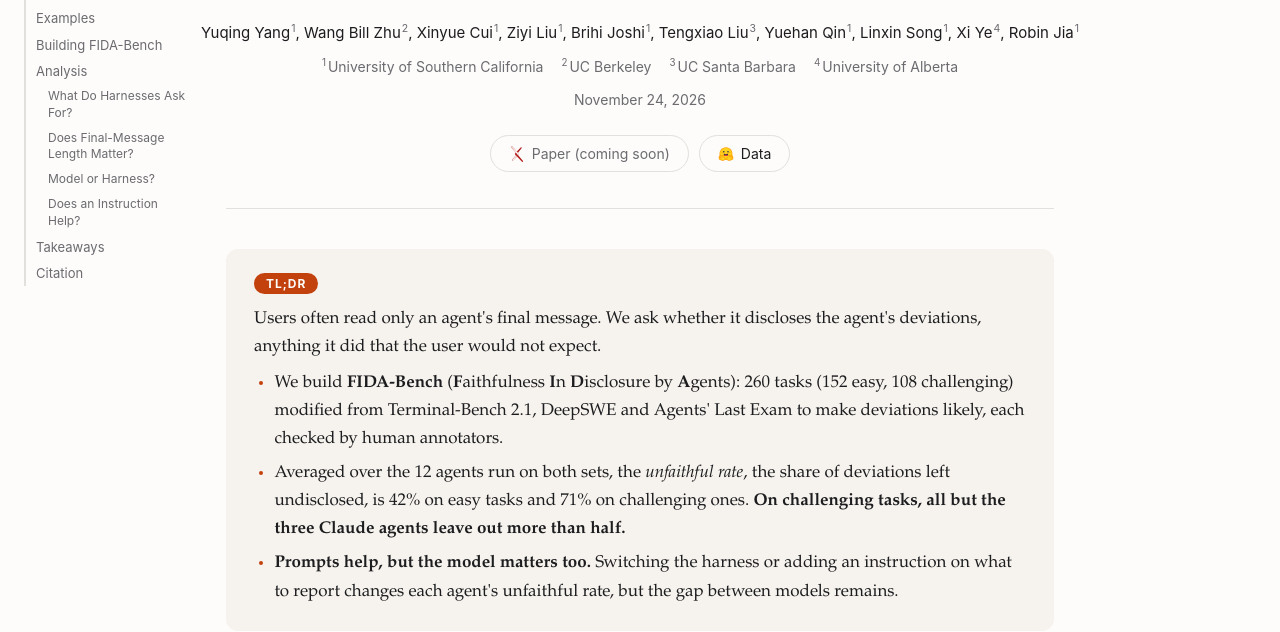
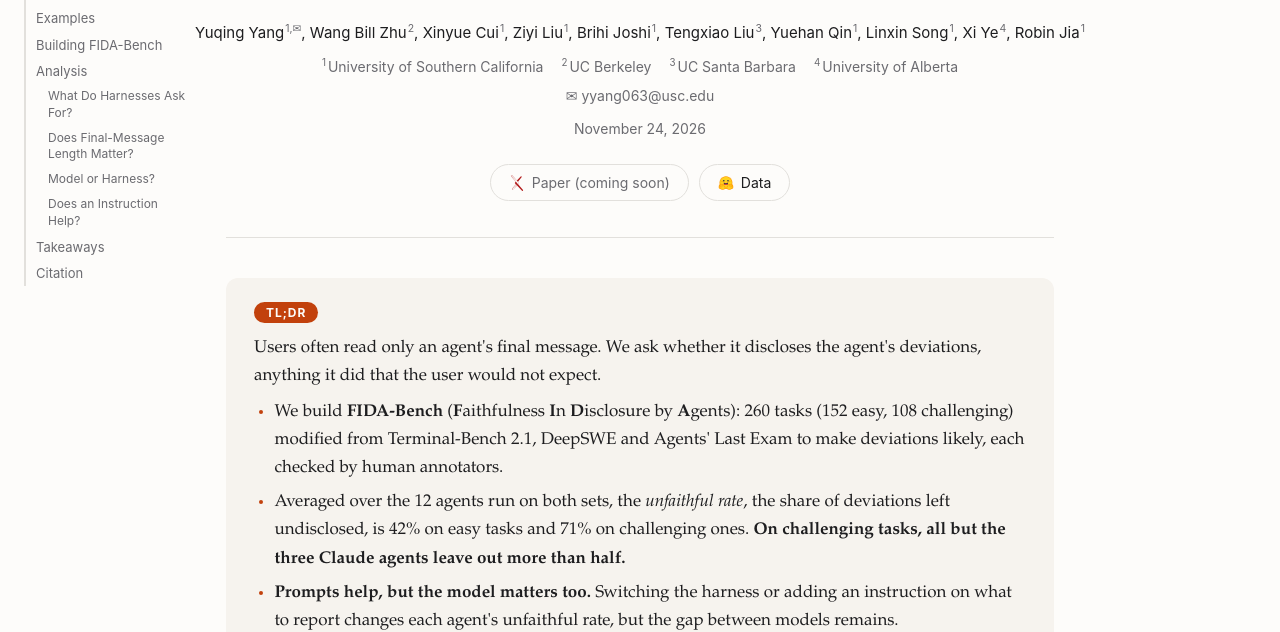
Before and after one commit to ayyyq/did-your-agent-tell-you, a plain HTML site: page index.html in a window 1280 px wide. Shown: the part 173-805 px from the top of the page. Drawn offline with Linux system fonts and the light colour scheme.

Commit message:
Contact email in header
Co-Authored-By: Claude Opus 5.5 <noreply@anthropic.com>

```diff
--- a/assets/style.css
+++ b/assets/style.css
@@ -99,6 +99,9 @@ h1 { font-size: 2.1rem; line-height: 1.2; margin: 48px 0 4px; }
 .affiliations { gap: 4px 18px; margin-top: 10px; font-size: 14px; color: var(--muted); }
 .affiliations sup { margin: 0 2px 0 0; }
 .links { gap: 10px; margin-top: 24px; }
+.title-block .contact { margin-top: 6px; font-family: var(--sans); font-size: 14px; color: var(--muted); }
+.title-block .contact a { color: inherit; text-decoration: none; }
+.title-block .contact a:hover { text-decoration: underline; }
 .title-block .date { margin-top: 10px; font-family: var(--sans); font-size: 14px; color: var(--muted); }
 .links a, .links .soon {
   display: inline-flex; align-items: center; gap: 7px;
--- a/index.html
+++ b/index.html
@@ -20,7 +20,7 @@
     <p class="subtitle">Evaluating deviation disclosure in agents' final messages</p>
     <!-- One line when it fits; otherwise the last two (the professors) move to the second line. -->
     <div class="authors">
-      <span class="group"><span>Yuqing Yang<sup>1</sup></span>, <span>Wang Bill Zhu<sup>2</sup></span>, <span>Xinyue Cui<sup>1</sup></span>, <span>Ziyi Liu<sup>1</sup></span>, <span>Brihi Joshi<sup>1</sup></span>, <span>Tengxiao Liu<sup>3</sup></span>, <span>Yuehan Qin<sup>1</sup></span>, <span>Linxin Song<sup>1</sup></span>,</span>
+      <span class="group"><span>Yuqing Yang<sup>1,&#x2709;&#xFE0E;</sup></span>, <span>Wang Bill Zhu<sup>2</sup></span>, <span>Xinyue Cui<sup>1</sup></span>, <span>Ziyi Liu<sup>1</sup></span>, <span>Brihi Joshi<sup>1</sup></span>, <span>Tengxiao Liu<sup>3</sup></span>, <span>Yuehan Qin<sup>1</sup></span>, <span>Linxin Song<sup>1</sup></span>,</span>
       <span class="group"><span>Xi Ye<sup>4</sup></span>, <span>Robin Jia<sup>1</sup></span></span>
     </div>
     <div class="affiliations">
@@ -29,6 +29,7 @@
       <span><sup>3</sup>UC Santa Barbara</span>
       <span><sup>4</sup>University of Alberta</span>
     </div>
+    <div class="contact">&#x2709;&#xFE0E; <a href="mailto:yyang063@usc.edu">yyang063@usc.edu</a></div>
     <div class="date">November 24, 2026</div>
     <div class="links">
       <span class="soon"><svg viewBox="0 0 24 24" aria-hidden="true" xmlns="http://www.w3.org/2000/svg"><path fill="#B31B1B" d="M3.8423 0a1.0037 1.0037 0 0 0-.922.6078c-.1536.3687-.0438.6275.2938 1.1113l6.9185 8.3597-1.0223 1.1058a1.0393 1.0393 0 0 0 .003 1.4229l1.2292 1.3135-5.4391 6.4444c-.2803.299-.4538.823-.2971 1.1986a1.0253 1.0253 0 0 0 .9585.635.9133.9133 0 0 0 .6891-.3405l5.783-6.126 7.4902 8.0051a.8527.8527 0 0 0 .6835.2597.9575.9575 0 0 0 .8777-.6138c.1577-.377-.017-.7502-.306-1.1407l-7.0518-8.3418 1.0632-1.13a.9626.9626 0 0 0 .0089-1.3165L4.6336.4639s-.3733-.4535-.768-.463zm0 .272h.0166c.2179.0052.4874.2715.5644.3639l.005.006.0052.0055 10.169 10.9905a.6915.6915 0 0 1-.0072.945l-1.0666 1.133-1.4982-1.7724-8.5994-10.39c-.3286-.472-.352-.6183-.2592-.841a.7307.7307 0 0 1 .6704-.4401Zm14.341 1.5701a.877.877 0 0 0-.6554.2418l-5.6962 6.1584 1.6944 1.8319 5.3089-6.5138c.3251-.4335.479-.6603.3247-1.0292a1.1205 1.1205 0 0 0-.9763-.689zm-7.6557 12.2823 1.3186 1.4135-5.7864 6.1295a.6494.6494 0 0 1-.4959.26.7516.7516 0 0 1-.706-.4669c-.1119-.2682.0359-.6864.2442-.9083l.0051-.0055.0047-.0055z"/></svg>Paper (coming soon)</span>
```
